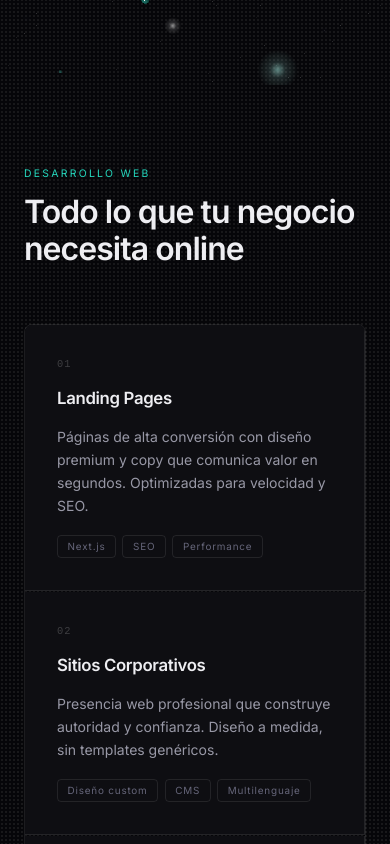
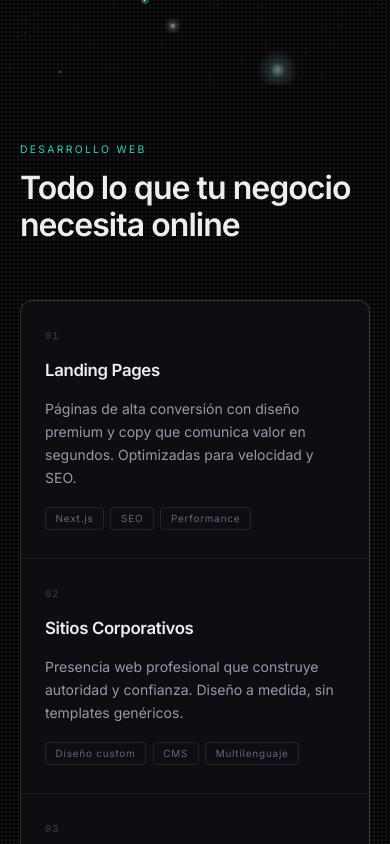
Before and after one commit to ValinorAgency/website, a Next.js app: page / in a window 390 px wide. Shown: the part 759-1603 px from the top of the page. Built offline with nearby package versions, Linux system fonts and the light colour scheme.

Commit message:
fix responsive and header buttons

```diff
--- a/src/app/globals.css
+++ b/src/app/globals.css
@@ -102,7 +102,10 @@ h1, h2, h3, h4 {
 }
 
 .section-shell {
-  padding: clamp(5rem, 9vw, 8rem) 1.5rem;
+  padding: clamp(3.5rem, 9vw, 8rem) 1.25rem;
+}
+@media (min-width: 640px) {
+  .section-shell { padding-left: 1.5rem; padding-right: 1.5rem; }
 }
 
 section[id],
@@ -250,6 +253,18 @@ button:focus-visible {
 }
 .hover-invert:hover::before { top: 0; }
 
+/* ── Mobile polish ──────────────────────────────────────────────────────────── */
+@media (max-width: 639px) {
+  /* Card-level padding classes used across sections */
+  .card-pad { padding: 1.1rem !important; }
+
+  /* Stat strip wraps tighter */
+  .stat-strip { gap: 1.25rem !important; }
+
+  /* Section header margin */
+  .section-header-mb { margin-bottom: 2rem !important; }
+}
+
 /* Reduced motion */
 @media (prefers-reduced-motion: reduce) {
   html {
--- a/src/components/AISolutions.tsx
+++ b/src/components/AISolutions.tsx
@@ -78,10 +78,11 @@ export default function AISolutions() {
                 initial={reduce ? false : { opacity: 0, y: 18 }}
                 animate={inView ? { opacity: 1, y: 0 } : {}}
                 transition={{ duration: 0.55, delay: 0.1 + 0.08 * i, ease: expo }}
+                className="card-pad"
                 style={{
                   background: "var(--surface-raised)",
                   border: "1px solid var(--border)",
-                  borderRadius: "8px",
+                  borderRadius: "12px",
                   padding: "1.75rem",
                   display: "flex",
                   flexDirection: "column",
@@ -107,6 +108,7 @@ export default function AISolutions() {
             initial={reduce ? false : { opacity: 0 }}
             animate={inView ? { opacity: 1 } : {}}
             transition={{ duration: 0.6, delay: 0.5, ease: expo }}
+            className="stat-strip"
             style={{
               display: "flex",
               flexWrap: "wrap",
--- a/src/components/Footer.tsx
+++ b/src/components/Footer.tsx
@@ -19,16 +19,9 @@ export default function Footer() {
       <div className="section-inner">
         <div className="flex flex-col gap-8 sm:flex-row sm:items-start sm:justify-between">
           <div className="max-w-xs">
-            <a href="#" className="flex items-center gap-2.5">
-              <div
-                className="flex h-9 w-9 items-center justify-center rounded-xl"
-                style={{ background: "var(--brand)" }}
-              >
-                <span className="font-display text-xs font-bold text-white tracking-tight">SL</span>
-              </div>
-              <p className="font-display text-[0.95rem] font-semibold tracking-[-0.03em]" style={{ color: "var(--ink)" }}>
-                Valinor Agency
-              </p>
+            <a href="#" className="flex items-center">
+              {/* eslint-disable-next-line @next/next/no-img-element */}
+              <img src="/VALINOR.png" alt="Valinor Agency" style={{ height: 36, width: "auto", opacity: 0.9 }} />
             </a>
             <p className="mt-4 text-sm leading-6" style={{ color: "var(--ink-muted)" }}>
               Diseñamos interfaces que transmiten precisión, criterio y confianza.
--- a/src/components/Navbar.tsx
+++ b/src/components/Navbar.tsx
@@ -38,7 +38,7 @@ export default function Navbar() {
               <a
                 key={link.label}
                 href={link.href}
-                className="hover-invert rounded-full px-4 py-2 text-sm font-medium"
+                className="rounded-full px-4 py-2 text-sm font-medium transition-colors hover:text-white hover:bg-white/[0.08]"
                 style={{ color: "rgba(255,255,255,0.78)" }}
               >
                 {link.label}
--- a/src/components/Portfolio.tsx
+++ b/src/components/Portfolio.tsx
@@ -94,10 +94,11 @@ export default function Portfolio() {
               initial={reduce ? false : { opacity: 0, y: 22 }}
               animate={inView ? { opacity: 1, y: 0 } : {}}
               transition={{ duration: 0.55, delay: 0.07 * i, ease: expo }}
+              className="card-pad"
               style={{
                 background: "var(--surface-raised)",
                 border: "1px solid var(--border)",
-                borderRadius: "8px",
+                borderRadius: "12px",
                 padding: "1.75rem",
                 display: "flex",
                 flexDirection: "column",
--- a/src/components/ProblemsSolved.tsx
+++ b/src/components/ProblemsSolved.tsx
@@ -126,8 +126,12 @@ export default function ProblemsSolved() {
       </div>
 
       <style>{`
-        @media (max-width: 640px) {
-          .problems-row { grid-template-columns: 1fr !important; gap: 0.75rem !important; }
+        @media (max-width: 720px) {
+          .problems-row {
+            grid-template-columns: 1fr !important;
+            gap: 0.75rem !important;
+            padding: 1.25rem 0 !important;
+          }
         }
       `}</style>
     </section>
--- a/src/components/WebServices.tsx
+++ b/src/components/WebServices.tsx
@@ -82,8 +82,9 @@ export default function WebServices() {
           display: "grid",
           gridTemplateColumns: "repeat(auto-fill, minmax(min(100%, 22rem), 1fr))",
           gap: "1px",
+          background: "var(--border)",
           border: "1px solid var(--border)",
-          borderRadius: "8px",
+          borderRadius: "12px",
           overflow: "hidden",
         }}>
           {services.map((s, i) => (
@@ -94,12 +95,11 @@ export default function WebServices() {
               transition={{ duration: 0.55, delay: 0.08 * i, ease: expo }}
               style={{
                 background: "var(--surface)",
-                padding: "2rem",
-                borderRight: "1px solid var(--border)",
-                borderBottom: "1px solid var(--border)",
+                padding: "1.75rem 1.5rem",
                 display: "flex",
                 flexDirection: "column",
                 gap: "0.85rem",
+                minHeight: "10rem",
               }}
             >
               <span style={{
```
